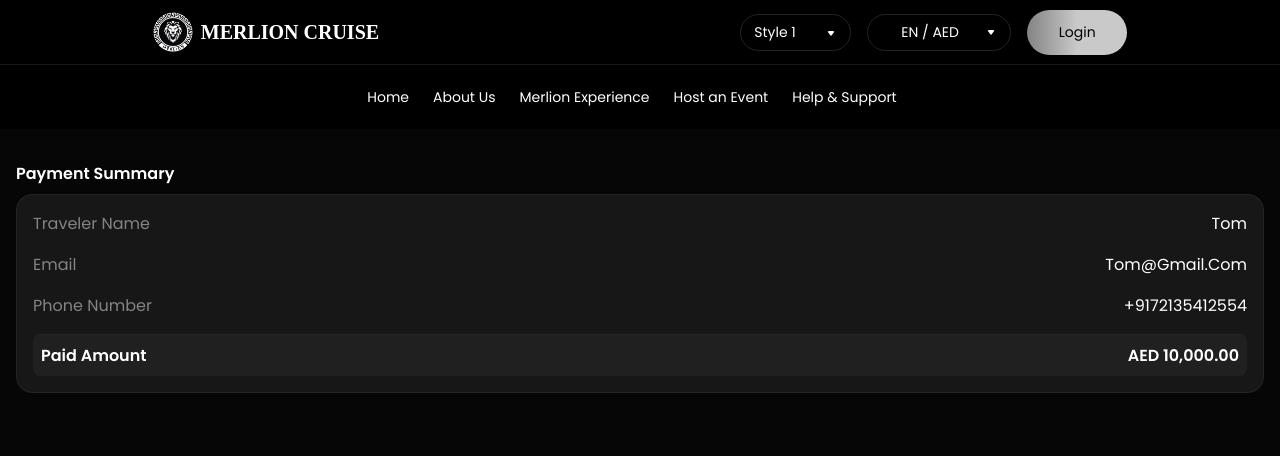
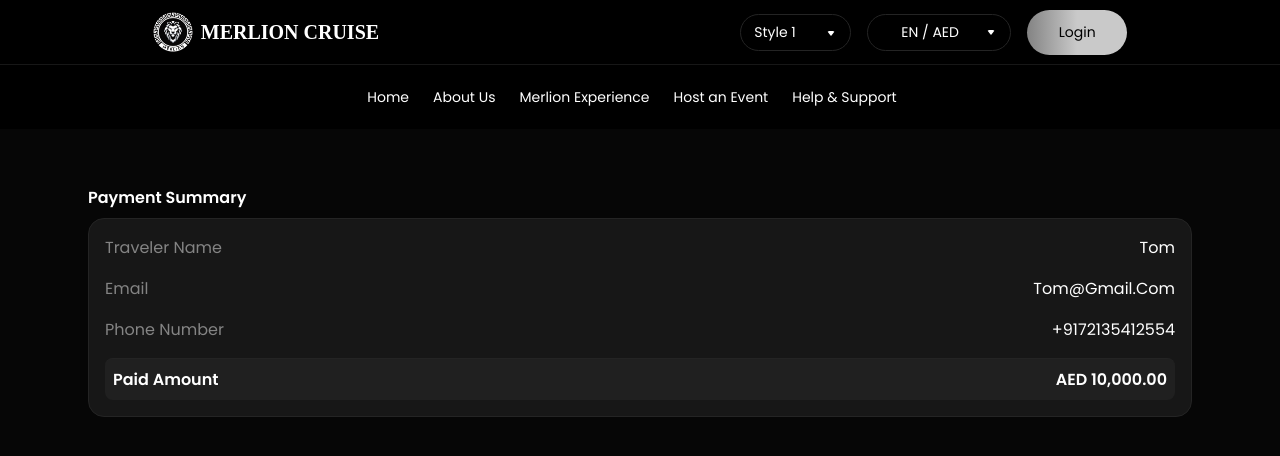
Before and after one commit to Taran1508/merlion-cruise-ui, a React (Vite) app: page /order-details/1 in a window 1280 px wide. Shown: the top 456 px of the page. Built offline with nearby package versions, Linux system fonts and the light colour scheme; some icons are missing; a web font is replaced by a local one.

Commit message:
added payment summary component fully

```diff
--- a/src/pages/OrderDetails.jsx
+++ b/src/pages/OrderDetails.jsx
@@ -1,15 +1,15 @@
-// src/pages/OrderDetails.jsx
 import React, { useState, useEffect } from "react";
 import { useParams } from "react-router-dom";
+import { Box } from "@mui/material";
 import SummaryCard from "@/components/summary-card/SummaryCard";
 
 export default function OrderDetails() {
   const { id } = useParams();
 
-  // ✅ State for traveler data
-  const [travelerData, setTravelerData] = useState([]);
+  // State for order details
+  const [orderData, setOrderData] = useState([]);
 
-  // ✅ Example: set initial mock data (replace with API later)
+  // Mock API call
   useEffect(() => {
     const mockData = [
       {
@@ -19,14 +19,20 @@ export default function OrderDetails() {
         payment: ["Paid Amount", "AED 10,000.00"],
       },
     ];
-
-    setTravelerData(mockData);
+    setOrderData(mockData);
   }, [id]);
 
   return (
-    <>
-      <div style={{ padding: "16px" }}>
-        {travelerData.map((data, index) => (
+    <Box
+      sx={{
+        width: "100%",
+        mt: { xs: 4, sm: 6, md: 5 },
+        px: { xs: 2, sm: 4, md: 6 },
+        maxWidth: "1200px",
+        mx: "auto",
+      }}
+    >
+      {orderData.map((data, index) => (
         <SummaryCard
           key={index}
           title="Payment Summary"
@@ -35,7 +41,6 @@ export default function OrderDetails() {
           highlightedProperties={["payment"]}
         />
       ))}
-      </div>
-    </>
+    </Box>
   );
 }
```
Lines whose indentation alone changed are shown as unchanged.
